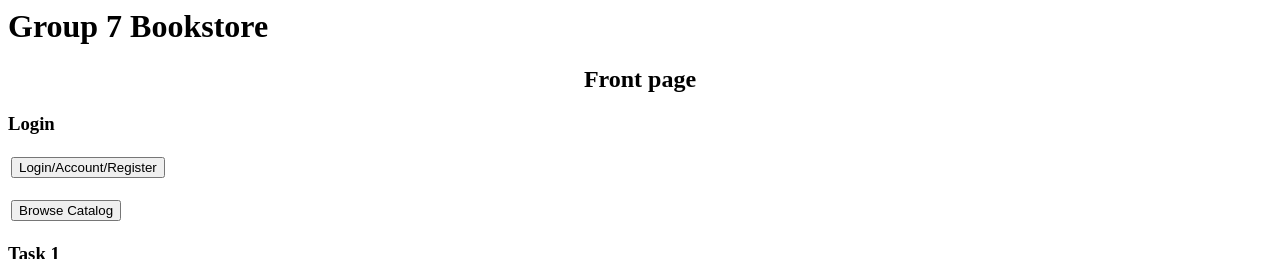
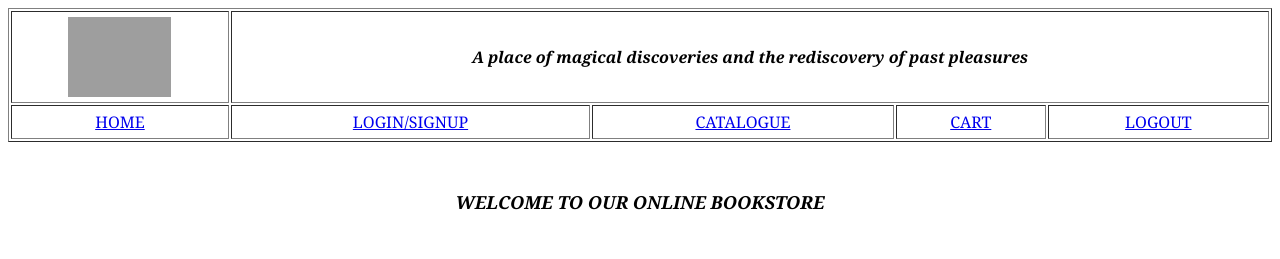
Before and after one commit to nnguyen09/Book-Database-, a PHP site: page /bookstore.html in a window 1280 px wide. Shown: the top 259 px of the page. Run offline with PHP 8.4, Linux system fonts and the light colour scheme; grey boxes are pictures that could not be loaded.

Commit message:
updates on 8th march

```diff
--- a/bookstore.html
+++ b/bookstore.html
@@ -1,52 +1,19 @@
+<!--
 <html>
 <head>
   <title>Group 7 Bookstore</title>
 </head>
 <body>
 <h1>Group 7 Bookstore</h1>
-<h2 align = "center">Front page</h2>
-<h3>Login</h3>
-
-<!-- this php will lead to a page that has a login, and register
-form of the type
-<h3>Register</h3>
-<form action="register.php" method="post">
-<table border="0">
-<tr bgcolor="#cccccc">
-  <td width="150">Item</td>
-  <td width="15">Quantity</td>
-</tr>
+<h2 align = "center">Home page</h2>
+<form action="login.php" method="post">
+  <table>
   <tr>
-  <td>Email</td>
-  <td align="left"><input type="text" name="reg_email" size="3" maxlength="3"/></td>
-</tr>
-<tr>
-  <td>Password</td>
-  <td align="left"><input type="text" name="reg_passowrd" size="3" maxlength="3"/></td>
-</tr>
-<tr>
-  <td colspan="2" align="center"><input type="submit" value="Register"/></td>
+  <td colspan="2" align="center"><input type="submit" value="Login/Register"/></td>
   </tr>
   </table>
   </form>
 
-login will lead directly to an accountmanager.php which will
-be an important junction point to handle queries 1,3,6, 7, and possibly 8 but unsure on that one.
-register will lead to a simple registration page, which when completed will lead to the same
-accountmanager page.
--->
-<form action="account.php" method="post">
-<table>
-<tr>
-<td colspan="2" align="center"><input type="submit" value="Login/Account/Register"/></td>
-</tr>
-</table>
-</form>
-
-
-<!-- this php will lead to a list of all books currently in the database
-this page should let you add books of x quantity to your cart,
--->
 <form action="catalog.php" method="post">
 <table>
 <tr>
@@ -55,99 +22,39 @@ this page should let you add books of x quantity to your cart,
 </table>
 </form>
 
-<h3>Task 1</h3>
-<form action="task1.php" method="post">
-<table>
+</body>
+</html>
+-->
+<html>
+	<head>
+		<title>Home page</title>
+	</head>
+  <body>
+    <font face="Cambria" size="4">
+    <frameset rows="30%,70%">
+      <frame name="home_page">
+        <table border="1" width="100%" cellpadding="5" align="center">
           <tr>
-      <td>Email</td>
-      <td><input type="text" name="email_login"  minlength="3"/></td>
+            <td align="center"><img src="logo.png" width="50%" height="80"/></td>
+            <td colspan="4" align="center"><b><i>A place of magical discoveries and the rediscovery of past pleasures</i> </b></td>
           </tr>
           <tr>
-      <td>Name</td>
-      <td><input type="text" name="user_name"  minlength="3"/></td>
-    </tr>
-<tr>
-    <td>Password</td>
-    <td><input type="password" name="password" minlength="8"</td>
-</tr>
-<tr>
-  <td>Phone Number</td>
-  <td><input type="text" name="phone_number"  minlength="10"/></td>
-</tr>
-<tr>
-  <td>Membership?</td>
-  <td><input type="radio" name="member" value="yes"/>Yes</td>
-  <td><input type="radio" name="member" value="premium"/>Premium</td>
-  <td><input type="radio" name="member" value="no"/>No</td>
+            <td align="center"> <a href="bookstore.html" >HOME</a></td>
+            <td align="center"> <a href="login.php" >LOGIN/SIGNUP</a></td>
+            <td align="center"><a href="catalog.php" >CATALOGUE</a></td>
+            <td align="center" ><a href="cart.php" >CART</a></td>
+            <td align="center"> <a href="logout.php" >LOGOUT</a></td>
           </tr>
         </table>
-<input align ="center" type="submit" value="Create account"/>
-</form>
+      </frame>
+          <br><br>
+          <center><b><i>WELCOME TO OUR ONLINE BOOKSTORE</i></b></center>
+          <br><br>
+      <frame name="desc_page">
+          <img src="bg.png" width="100%"/>
+      </frame>
 
-<h3>Task 2</h3>
-<form action="task2.php" method="post">
-<table>
-
-</table>
-</form>
-
-<h3>Task 3</h3>
-<form action="task3.php" method="post">
-<table>
-
-</table>
-</form>
-
-<h3>Task 4</h3>
-<form action="task4.php" method="post">
-<table>
-
-</table>
-</form>
-
-<h3>Task 5</h3>
-<form action="task5.php" method="post">
-<table>
-
-</table>
-</form>
-
-<h3>Task 6</h3>
-<form action="task6.php" method="post">
-<table>
-
-</table>
-</form>
-
-
-<h3>Task 7</h3>
-<form action="task7.php" method="post">
-<table>
-
-</table>
-</form>
-
-<h3>Task 8</h3>
-<form action="task8.php" method="post">
-<table>
-
-</table>
-</form>
-
-
-<h3>Task 9</h3>
-<form action="task9.php" method="post">
-<table>
-
-</table>
-</form>
-
-<h3>Task 10</h3>
-<form action="task10.php" method="post">
-<table>
-
-</table>
-</form>
-
+    </frameset>
+    </font>
   </body>
 </html>
```
Also changed, not shown: catalog.php (+36 -6 lines), 1 other file. Lines whose indentation alone changed are shown as unchanged.
